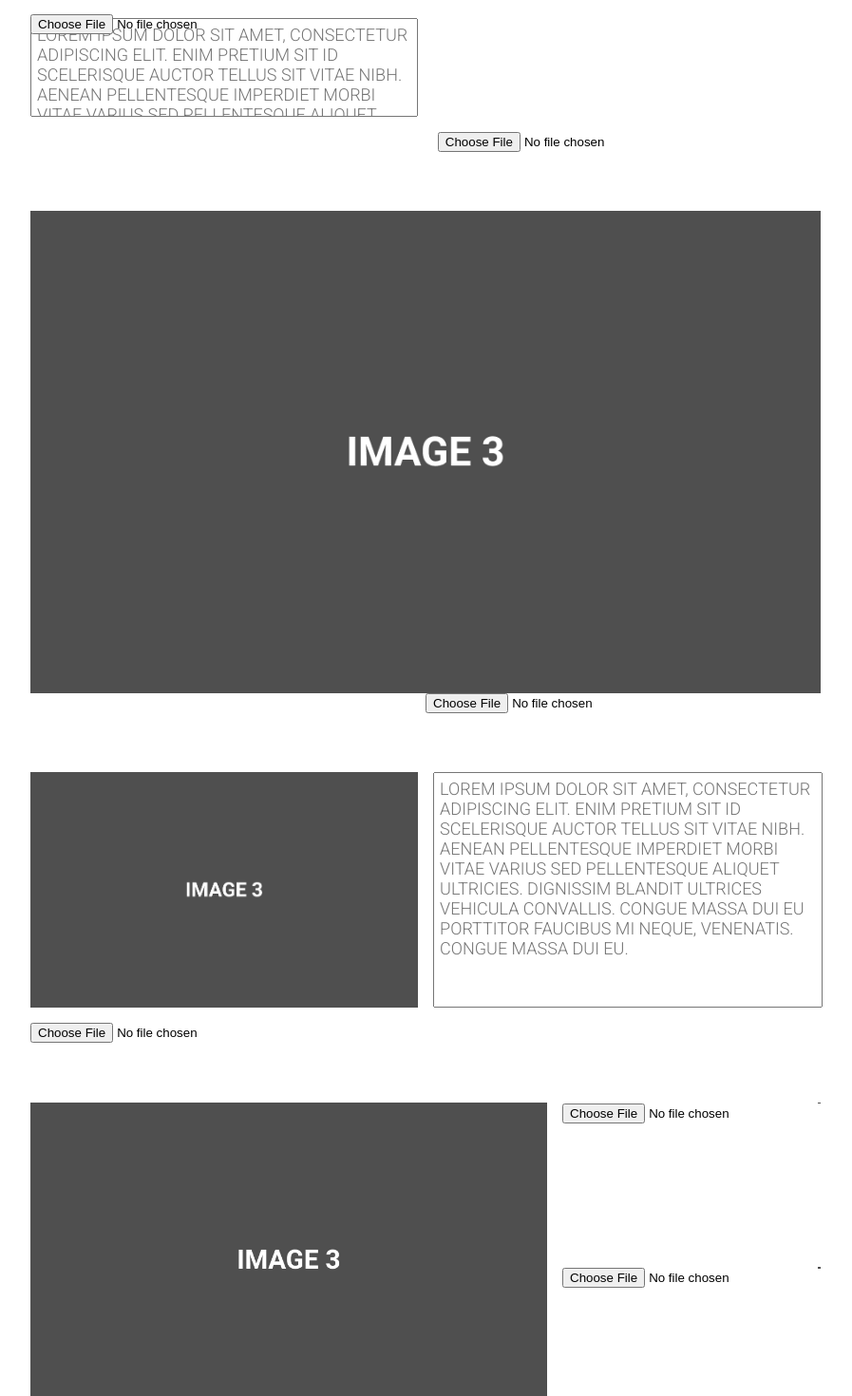
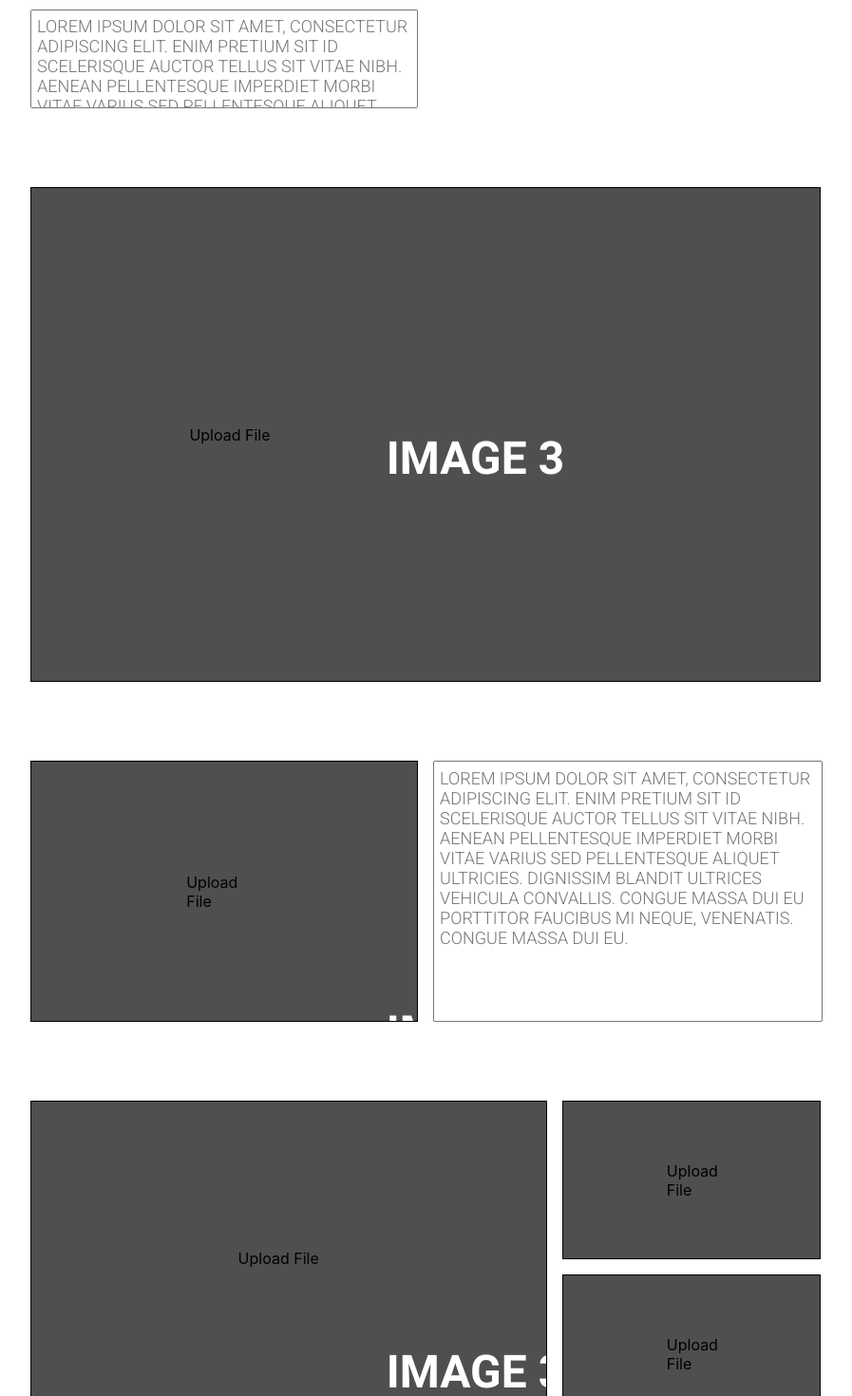
Before and after one commit to AydnH/IXXN321_AS3, a React (Create React App) app in the folder client/: page /#/projectUpload1 in a window 1280 px wide. Shown: the part 900-2370 px from the top of the page at 95% size, without its empty margins (192-1089 px from the left). Built offline with nearby package versions, Linux system fonts and the light colour scheme.

Commit message:
adding label for inputs and setting input to display none so image uploader can be styled and sized correctly. Display uploaded image as background image of label using state.

```diff
--- a/client/src/components/pages/ProjectUpload/ProjectUpload.css
+++ b/client/src/components/pages/ProjectUpload/ProjectUpload.css
@@ -160,11 +160,53 @@
     text-align: left;
     resize: none;
 }
-.upload-image{
+.upload-image {
     left: 17.5%;
     z-index: 0;
     position: absolute;
+    display:none;
 }
+
+.custom-file-upload {
+    border: 1px solid;
+    border-color: black;
+    padding: 23% 40%;
+    cursor: pointer;
+    background-color: white;
+    z-index: 0;
+    display: block;
+}
+
+.custom-file-upload2 {
+    border: 1px solid;
+    border-color: black;
+    padding: 28.5% 40%;
+    cursor: pointer;
+    background-color: white;
+    z-index: 0;
+    display: block;
+}
+
+.custom-file-upload3 {
+    border: 1px solid;
+    border-color: black;
+    padding: 28.5% 40%;
+    cursor: pointer;
+    background-color: white;
+    z-index: 0;
+    display: block;
+}
+
+.custom-file-upload3 {
+    border: 1px solid;
+    border-color: black;
+    padding: 30% 20%;
+    cursor: pointer;
+    background-color: white;
+    z-index: 0;
+    display: block;
+}
+
 .upload-image-button{
     position: absolute;
     left: 37%;
@@ -173,14 +215,22 @@
 .sml-img-upload{
     position: absolute;
     left:17.5%;
+    display: none;
 }
 .sml-img-upload2{
     position: absolute;
     left: 51%;
+    display: none;
 }
+
+.micro-img-upload{
+    display: none;
+}
+
 .lrg-img-upload{
     position: absolute;
     left: 50%;
+    display: none;
 }
 .flexcontainer7{
     display: grid;
--- a/client/src/components/pages/ProjectUpload/ProjectUpload1.js
+++ b/client/src/components/pages/ProjectUpload/ProjectUpload1.js
@@ -107,8 +107,9 @@ console.log(options)
 
         <div className="section">
           <div className="flexcontainer1">
-              <img className="pr-hero" src={this.state.image1}/>
+              {/* <img className="pr-hero" src={this.state.image1}/> */}
               <form onSubmit={this.uploadFile} >
+              <label htmlFor="upload-image" className="custom-file-upload" style={{"backgroundImage": `url("${this.state.image1}")`}}>Upload File</label>
               <input
                 className="upload-image"
                 name="image1"
@@ -128,23 +129,25 @@ console.log(options)
 
         <div className="section">
           <div className="flexcontainer2">
-            <img className="sml-img1" src={this.state.image2}/>
+            {/* <img className="sml-img1" src={this.state.image2}/> */}
             <form onSubmit={this.uploadFile}>
+            <label htmlFor="sml-img-upload" className="custom-file-upload2" style={{"backgroundImage": `url("${this.state.image2}")`}}>Upload File</label>
               <input
                 name="image2"
                 className="sml-img-upload"
-                id="upload-image"
+                id="sml-img-upload"
                 type="file"
                 accept="image/*"
                 onChange={this.getImage}
               />
           </form>
-            <img className="sml-img2" src={this.state.image3}/>
+            {/* <img className="sml-img2" src={this.state.image3}/> */}
             <form onSubmit={this.uploadFile}>
+            <label htmlFor="sml-img-upload2" className="custom-file-upload2" style={{"backgroundImage": `url("${this.state.image3}")`}}>Upload File</label>
               <input
                 name="image3"
                 className="sml-img-upload2"
-                id="upload-image"
+                id="sml-img-upload2"
                 type="file"
                 accept="image/*"
 
@@ -161,12 +164,13 @@ console.log(options)
 
         <div className="section">
         <div className="flexcontainer3">
-          <img className="lrg-img" src={this.state.image4}/>
+          {/* <img className="lrg-img" src={this.state.image4}/> */}
           <form onSubmit={this.uploadFile}>
+          <label htmlFor="lrg-img-upload" className="custom-file-upload3" style={{"backgroundImage": `url("${this.state.image4}")`}}>Upload File</label>
             <input
               name="image4"
               className="lrg-img-upload"
-              id="upload-image"
+              id="lrg-img-upload"
               type="file"
               accept="image/*"
               onChange={this.getImage}
@@ -179,12 +183,13 @@ console.log(options)
 
         <div className="section">
           <div className="flexcontainer4">
-            <img className="container4-image" src={this.state.image5}/>
+            {/* <img className="container4-image" src={this.state.image5}/> */}
             <form onSubmit={this.uploadFile}>
+            <label htmlFor="sml-img-upload" className="custom-file-upload2" style={{"backgroundImage": `url("${this.state.image5}")`}}>Upload File</label>
               <input
                 name="image5"
                 className="sml-img-upload"
-                id="upload-image"
+                id="sml-img-upload"
                 type="file"
                 accept="image/*"
                 onChange={this.getImage}
@@ -200,8 +205,9 @@ console.log(options)
 
         <div className="section">
           <div className="flexcontainer5">
-            <img className="container5-image" src={this.state.image6}/>
+            {/* <img className="container5-image" src={this.state.image6}/> */}
             <form onSubmit={this.uploadFile}>
+            <label htmlFor="upload-image" className="custom-file-upload2" style={{"backgroundImage": `url("${this.state.image6}")`}}>Upload File</label>
               <input
                 name="image6"
                 className="upload-image"
@@ -213,23 +219,25 @@ console.log(options)
 
           </form>
           <div className="flexcontainer6">
-              <img className="micro-img1" src={this.state.image7}/>
+              {/* <img className="micro-img1" src={this.state.image7}/> */}
               <form onSubmit={this.uploadFile}>
+              <label htmlFor="micro-img-upload" className="custom-file-upload" style={{"backgroundImage": `url("${this.state.image7}")`}}>Upload File</label>
                 <input
                   name="image7"
                   className="micro-img-upload"
-                  id="upload-image"
+                  id="micro-img-upload"
                   type="file"
                   accept="image/*"
                   onChange={this.getImage}
                 />
           </form>
-              <img className="micro-img2" src={this.state.image8}/>
+              {/* <img className="micro-img2" src={this.state.image8}/> */}
               <form onSubmit={this.uploadFile}>
+              <label htmlFor="micro-img-upload" className="custom-file-upload" style={{"backgroundImage": `url("${this.state.image8}")`}}>Upload File</label>
                 <input
                   name="image8"
                   className="micro-img-upload"
-                  id="upload-image"
+                  id="micro-img-upload"
                   type="file"
                   accept="image/*"
 
```
